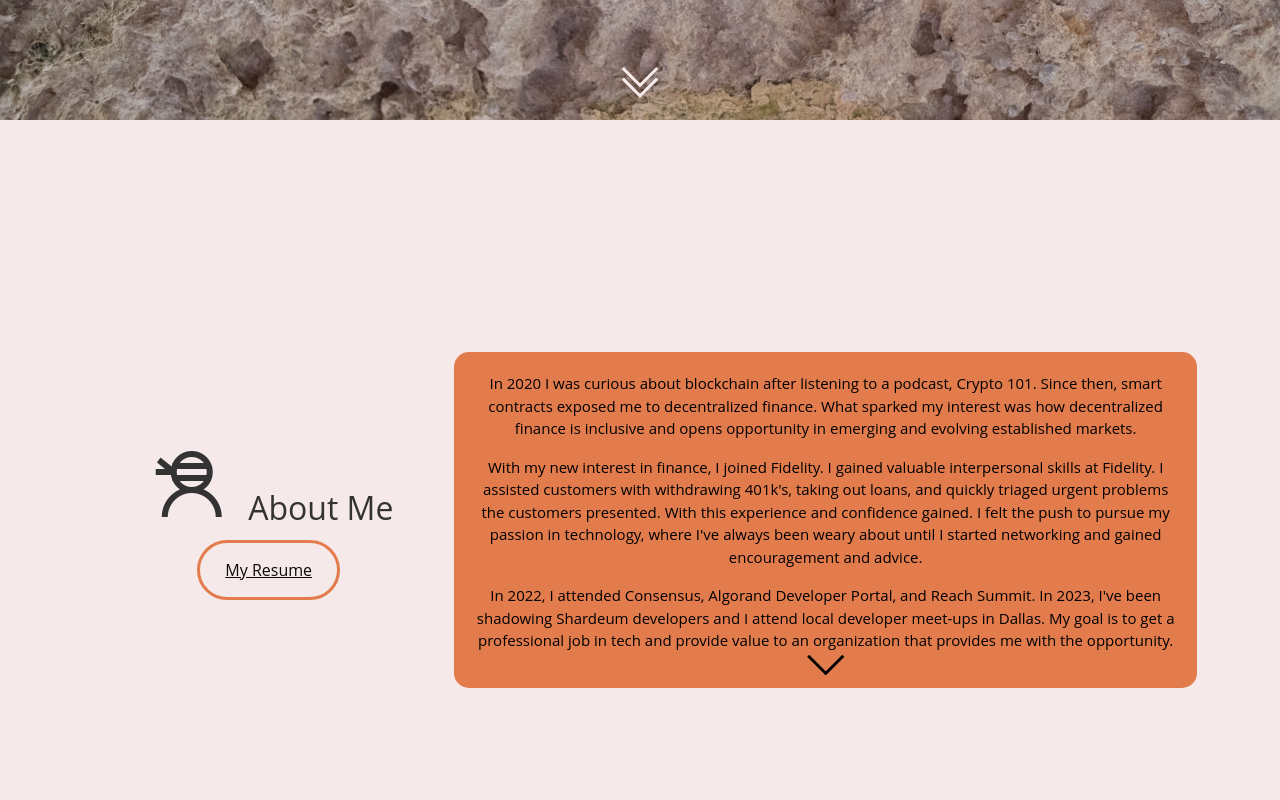
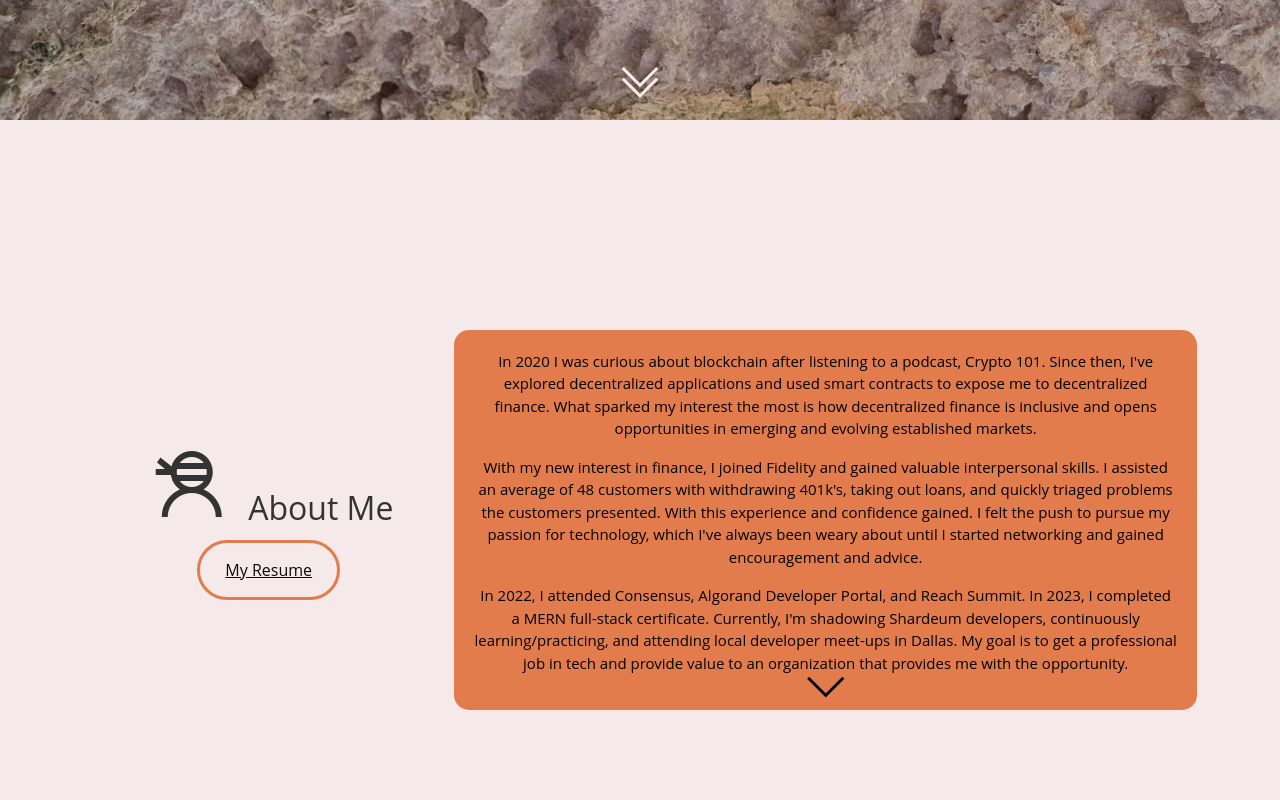
Before and after one commit to dnlbui/dnlbui-portfolio-website, a React (Create React App) app: page / in a window 1280 px wide. Shown: the part 680-1480 px from the top of the page. Built offline with nearby package versions, Linux system fonts and the light colour scheme.

Commit message:
fix problem w/moble view and overscrolling

```diff
--- a/src/components/AboutMe.js
+++ b/src/components/AboutMe.js
@@ -9,7 +9,7 @@ function AboutMe() {
   }, []);
 
   return (
-    <div className="container" id="about" style={{ height: "100vh" }}>
+    <div className="container" id="about" style={{ minHeight: "100vh" }}>
       <div className="row align-items-center" style={{ height: "100vh" }}>
         <div className="col-md-4 ">
           <h2 className="heading">
@@ -26,32 +26,34 @@ function AboutMe() {
             My Resume
           </a>
         </div>
-        <div className="col-md-8" id="about-desc" data-aos="zoom-in-up">
+        <div className="col-md-8" id="about-desc" data-aos="fade-left">
           <p>
-            In 2020 I was curious about blockchain after listening to a podcast,
-            Crypto 101. Since then, smart contracts exposed me to decentralized
-            finance. What sparked my interest was how decentralized finance is
-            inclusive and opens opportunity in emerging and evolving established
-            markets.
+               In 2020 I was curious about blockchain after listening to a podcast,
+            Crypto 101. Since then, I've explored decentralized applications and
+            used smart contracts to expose me to decentralized finance. What
+            sparked my interest the most is how decentralized finance is
+            inclusive and opens opportunities in emerging and evolving
+            established markets.
           </p>
           <p>
-            With my new interest in finance, I joined Fidelity. I gained
-            valuable interpersonal skills at Fidelity. I assisted customers with
-            withdrawing 401k's, taking out loans, and quickly triaged urgent
+               With my new interest in finance, I joined Fidelity and gained
+            valuable interpersonal skills. I assisted an average of 48 customers
+            with withdrawing 401k's, taking out loans, and quickly triaged
             problems the customers presented. With this experience and
-            confidence gained. I felt the push to pursue my passion in
-            technology, where I've always been weary about until I started
+            confidence gained. I felt the push to pursue my passion for
+            technology, which I've always been weary about until I started
             networking and gained encouragement and advice.
           </p>
           <p>
-            In 2022, I attended Consensus, Algorand Developer Portal, and Reach
-            Summit. In 2023, I've been shadowing Shardeum developers and I
-            attend local developer meet-ups in Dallas. My goal is to get a
-            professional job in tech and provide value to an organization that
-            provides me with the opportunity.
+               In 2022, I attended Consensus, Algorand Developer Portal, and Reach
+            Summit. In 2023, I completed a MERN full-stack certificate.
+            Currently, I'm shadowing Shardeum developers, continuously
+            learning/practicing, and attending local developer meet-ups in
+            Dallas. My goal is to get a professional job in tech and provide
+            value to an organization that provides me with the opportunity.
           </p>
           <div className="arrow">
-            <Link rel="nofollow" to="projects" spy={true} smooth={true}>
+            <Link rel="nofollow" to="projects" spy={true} smooth={true} offset={150}>
               <span>
                 <i className="las la-angle-down la-3x"></i>
               </span>
```
